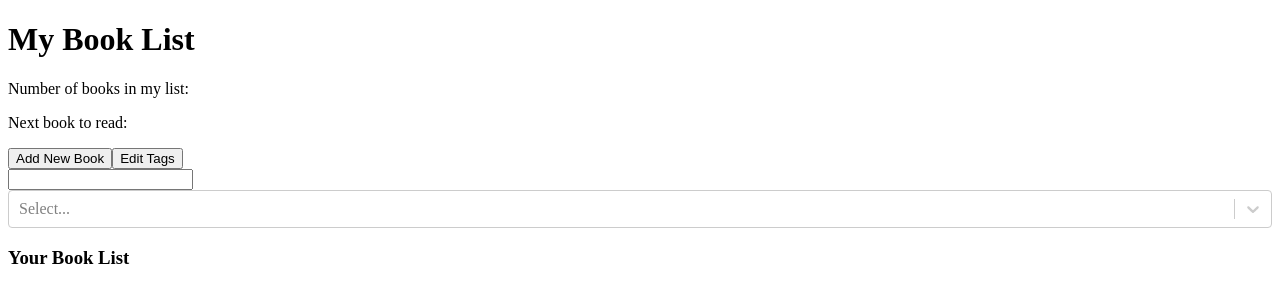
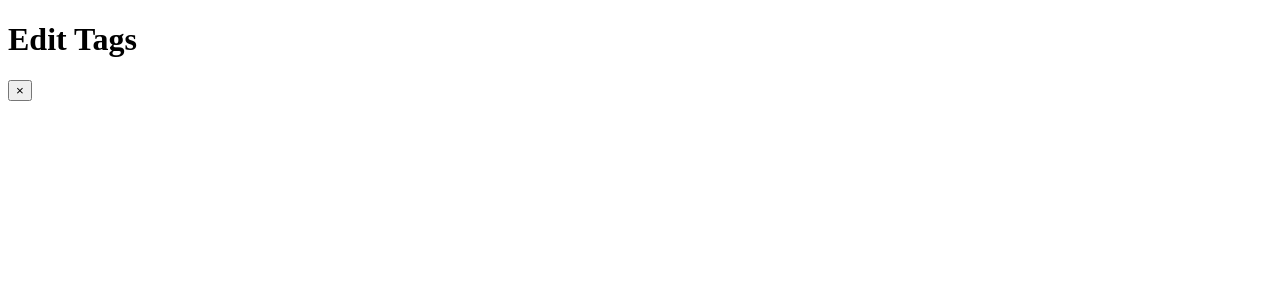
Before and after one commit to Ayako-Yokoe/book-list, a React (Vite) app: page /tags in a window 1280 px wide. Before the commit this address led to /. Shown: the top 302 px of the page. Built offline with nearby package versions, Linux system fonts and the light colour scheme.

Commit message:
Finish logic part

```diff
--- a/src/App.tsx
+++ b/src/App.tsx
@@ -7,22 +7,7 @@ import BookProvider from "./context/BookProvider"
 import TagProvider from "./context/TagProvider"
 import { BookLayout } from "./pages/BookLayout"
 import ShowBook from "./pages/ShowBook"
-
-// export type Book = {
-//     id: string;
-// } & BookData;
-
-// export type BookData = {
-//     title: string;
-//     author: string;
-//     memo?: string;
-//     tags: Tag[];
-// };
-
-// export type Tag = {
-//     id: string;
-//     label: string;
-// };
+import EditTags from "./pages/EditTags"
 
 function App() {
   return (
@@ -36,6 +21,7 @@ function App() {
               <Route index element={<ShowBook />} />
               <Route path="edit" element={<EditBook />} />
             </Route>
+            <Route path="/tags" element={<EditTags />} />
           </Routes>
         </TagProvider>
       </BookProvider>
--- a/src/components/HeaderCards.tsx
+++ b/src/components/HeaderCards.tsx
@@ -1,16 +1,23 @@
+import { BookContextType } from "../context/BookProvider"
+import { useBookContext } from "../context/BookContext"
+
 const HeaderCards = () => {
+  const { books }: BookContextType = useBookContext() || {
+    books: [],
+    dispatch: () => {},
+  }
+
   return (
     <div>
       <p>
         Number of books in my list:
-                {/* {books.length}  */}
+        {books.length}
       </p>
       <p>
-                Next book to read:{" "}
-                {/* {books.length > 0 ? books[0].title : "Add a Book"} */}
+        Next book to read: {books.length > 0 ? books[0].title : "Add a Book"}
       </p>
     </div>
-    );
-};
+  )
+}
 
-export default HeaderCards;
+export default HeaderCards
--- a/src/context/TagProvider.tsx
+++ b/src/context/TagProvider.tsx
@@ -1,56 +1,61 @@
-import { Dispatch, ReactNode } from "react";
-import TagContext from "./TagContext";
-import { useLocalStorageReducer } from "../storage/useLocalStorage";
+import { Dispatch, ReactNode } from "react"
+import TagContext from "./TagContext"
+import { useLocalStorageReducer } from "../storage/useLocalStorage"
 
 export type Tag = {
-    id: string;
-    label: string;
-};
+  id: string
+  label: string
+}
 
 export type TagAction =
   | { type: "create"; payload: Tag }
+  | { type: "update"; payload: Tag }
   | { type: "delete"; payload: string }
-    | { type: "restore"; payload: Tag[] };
+  | { type: "restore"; payload: Tag[] }
 
-const initialState: Tag[] = [];
+const initialState: Tag[] = []
 
 function reducer(state: Tag[], action: TagAction): Tag[] {
   switch (action.type) {
     case "create":
-            return [
-                ...state,
-                { id: action.payload.id, label: action.payload.label },
-            ];
+      return [...state, { id: action.payload.id, label: action.payload.label }]
+    case "update":
+      return state.map((data) => {
+        if (data.id === action.payload.id) {
+          return {
+            ...data,
+            label: action.payload.label,
+          }
+        } else {
+          return data
+        }
+      })
     case "delete":
-            return state.filter((data) => data.id !== action.payload);
+      return state.filter((data) => data.id !== action.payload)
     case "restore":
-            return action.payload;
+      return action.payload
     default:
-            return state;
+      return state
   }
 }
 
 export interface TagContextType {
-    tags: Tag[];
-    dispatch: Dispatch<TagAction>;
+  tags: Tag[]
+  dispatch: Dispatch<TagAction>
 }
 
 interface TagProviderProps {
-    children: ReactNode;
+  children: ReactNode
 }
 
 const TagProvider = ({ children }: TagProviderProps) => {
-    const [tags, dispatch] = useLocalStorageReducer(
-        "TAGS",
-        reducer,
-        initialState
-    );
+  const [tags, dispatch] = useLocalStorageReducer("TAGS", reducer, initialState)
 
   return (
     <TagContext.Provider value={{ tags, dispatch }}>
       {children}
     </TagContext.Provider>
-    );
-};
+  )
+}
 
-export default TagProvider;
+export default TagProvider
--- /dev/null
+++ b/src/pages/EditTags.tsx
@@ -0,0 +1,55 @@
+import { Dispatch, FormEvent } from "react"
+import { useTagContext } from "../context/TagContext"
+import { Tag, TagAction } from "../context/TagProvider"
+import { Link } from "react-router-dom"
+
+const EditTags = () => {
+  const { tags, dispatch } = useTagContext() as {
+    tags: Tag[]
+    dispatch: Dispatch<TagAction>
+  }
+
+  function updateTag(id: string, e: FormEvent<HTMLInputElement>): void {
+    dispatch({
+      type: "update",
+      payload: {
+        id,
+        label: e.currentTarget.value,
+      },
+    })
+  }
+
+  function deleteTag(id: string): void {
+    dispatch({
+      type: "delete",
+      payload: id,
+    })
+  }
+
+  return (
+    <div>
+      <div>
+        <div>
+          <h1>Edit Tags</h1>
+          <Link to="/">
+            <button>&times;</button>
+          </Link>
+        </div>
+        <div>
+          {tags.map((tag) => (
+            <li key={tag.id}>
+              <input
+                type="text"
+                defaultValue={tag.label}
+                onChange={(e) => updateTag(tag.id, e)}
+              />
+              <button onClick={() => deleteTag(tag.id)}>&times;</button>
+            </li>
+          ))}
+        </div>
+      </div>
+    </div>
+  )
+}
+
+export default EditTags
--- a/src/pages/Home.tsx
+++ b/src/pages/Home.tsx
@@ -1,3 +1,4 @@
+import { Link } from "react-router-dom"
 import BookList from "../components/BookList"
 import HeaderCards from "../components/HeaderCards"
 
@@ -6,8 +7,12 @@ const Home = () => {
     <div>
       <h1>My Book List</h1>
       <HeaderCards />
-      <button>Add New Book</button>
-      <button>Edit Tags</button>
+      <Link to="/new">
+        <button>Add New Book</button>
+      </Link>
+      <Link to="/tags">
+        <button>Edit Tags</button>
+      </Link>
       <BookList />
     </div>
   )
--- a/src/pages/NewBook.tsx
+++ b/src/pages/NewBook.tsx
@@ -1,12 +1,12 @@
-import BookForm from "../components/BookForm";
+import BookForm from "../components/BookForm"
 
 const NewBook = () => {
-    return (
-        <div>
-            <h3>New Book</h3>
-            <BookForm title="" author="" memo="" tags={[]} />
-        </div>
-    );
-};
+  return (
+    <div>
+      <h3>New Book</h3>
+      <BookForm id="" title="" author="" memo="" tags={[]} />
+    </div>
+  )
+}
 
-export default NewBook;
+export default NewBook
```
Lines whose indentation alone changed are shown as unchanged.
